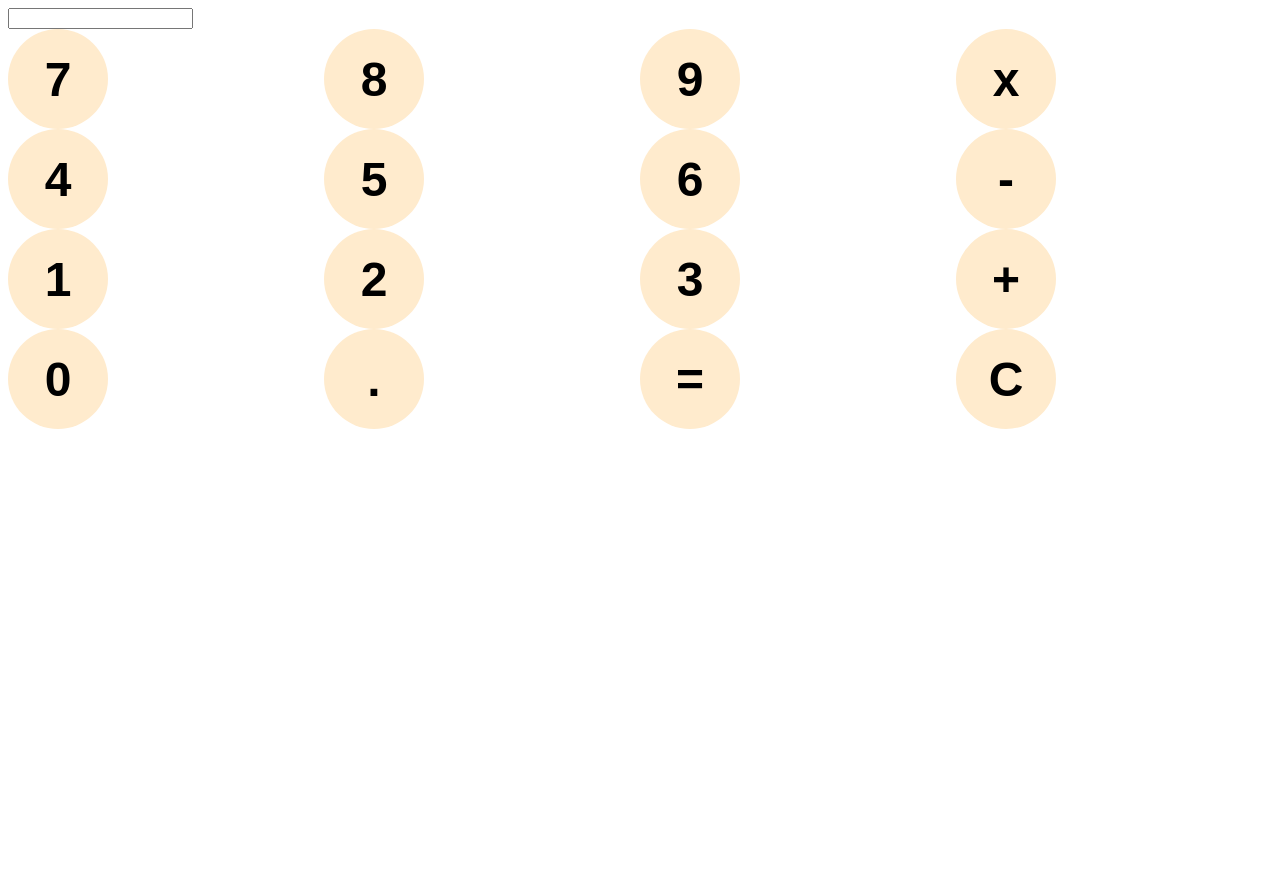
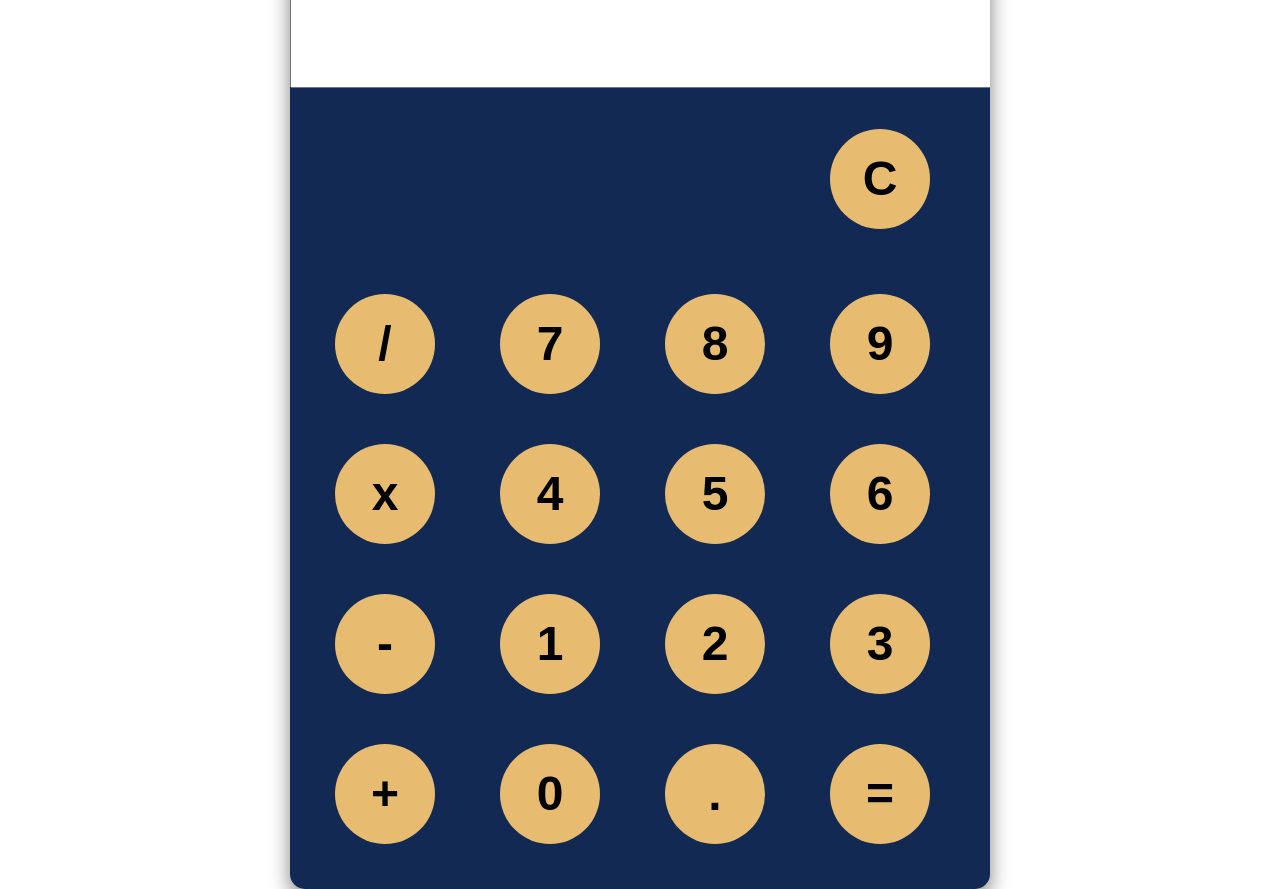
Before and after one commit to tdr8012/JS_Calculator, a plain HTML site: page index.html in a window 1280 px wide. Before the commit the page ends 800 px from the top, so only its background shows below. Drawn offline with Linux system fonts and the light colour scheme; files that its build step writes are made by us from their sources; files whose address does not match are found by name.

Commit message:
added css

```diff
--- a/index.css
+++ b/index.css
@@ -1,6 +1,16 @@
+body{
+    margin: 0;
+    display: flex;
+    justify-content: center;
+    align-items: center;
+    height: 100vh;
+}
 #keys{
     display: grid;
-    grid-template-columns: repeat(4, 1fr)  /*fr stands for fractional unit */
+    grid-template-columns: repeat(4, 1fr) ; /*fr stands for fractional unit,
+    each column should take up an even amount of space*/
+    gap: 10px;
+    padding: 25px;
 }
 
 button{
@@ -9,10 +19,35 @@ button{
     height: 100px;
     border-radius: 50px;
     border: none;
-    background-color: blanchedalmond;
+    background-color: #e7bc71;
     color: black;
     font-size: 3rem;
     font-weight: bold;
     cursor: pointer;
+    margin: 20px;
 
 }
+
+#clear{
+    display: flex;
+    justify-content:end;
+    align-items: flex-end;
+    margin-right: 40px;
+    margin-top: 3%;
+}
+
+#calculator{
+    font-family: 'Times New Roman', Times, serif;
+    background-color: #122954;
+    border-radius: 15px;
+    max-width: 700px;
+    overflow: hidden;
+    box-shadow: 0 8px 20px rgba(0, 0, 0, 0.5);
+ }
+
+#display{
+    width: 100%;
+    padding: 40px;
+    font-size: 5rem;
+    text-align: left;
+}
--- a/index.html
+++ b/index.html
@@ -9,10 +9,16 @@
 <body>
     <div id="calculator">
         <input type="number" id="display">
+        <div  id="clear">
+            <button onclick="clearDisplay()">C</button>
+        </div>
         <div id="keys">
+            <button onclick="appendToDisplay('/')">/</button>
+
             <button onclick="appendToDisplay('7')">7</button>
             <button onclick="appendToDisplay('8')">8</button>
             <button onclick="appendToDisplay('9')">9</button>
+
             <button onclick="appendToDisplay('x')">x</button>
             <button onclick="appendToDisplay('4')">4</button>
             <button onclick="appendToDisplay('5')">5</button>
@@ -25,7 +31,6 @@
             <button onclick="appendToDisplay('0')">0</button>
             <button onclick="appendToDisplay('.')">.</button>
             <button onclick="calculate()">=</button>
-            <button onclick="clearDisplay()">C</button>
         </div>
 
     </div>
```
